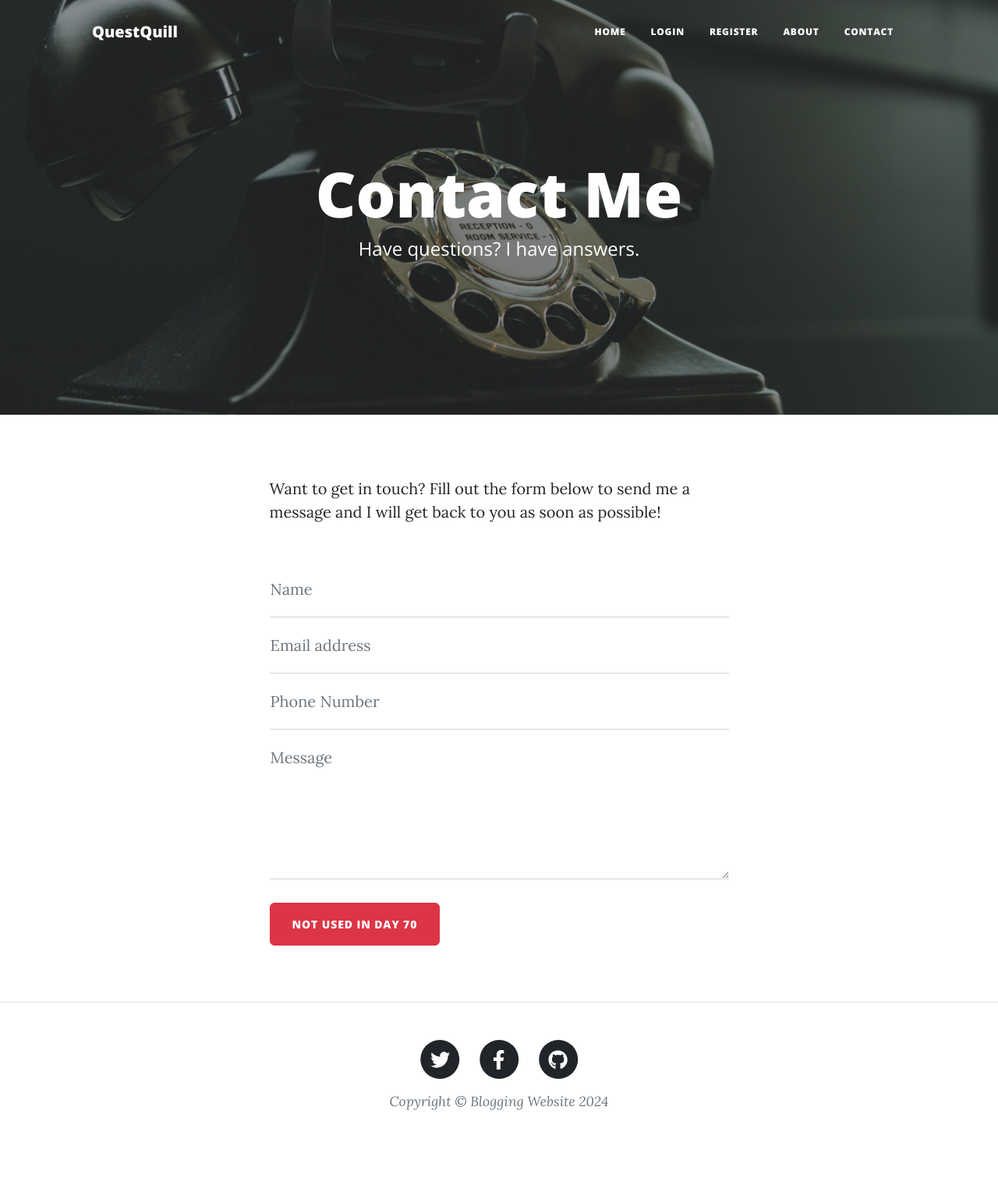
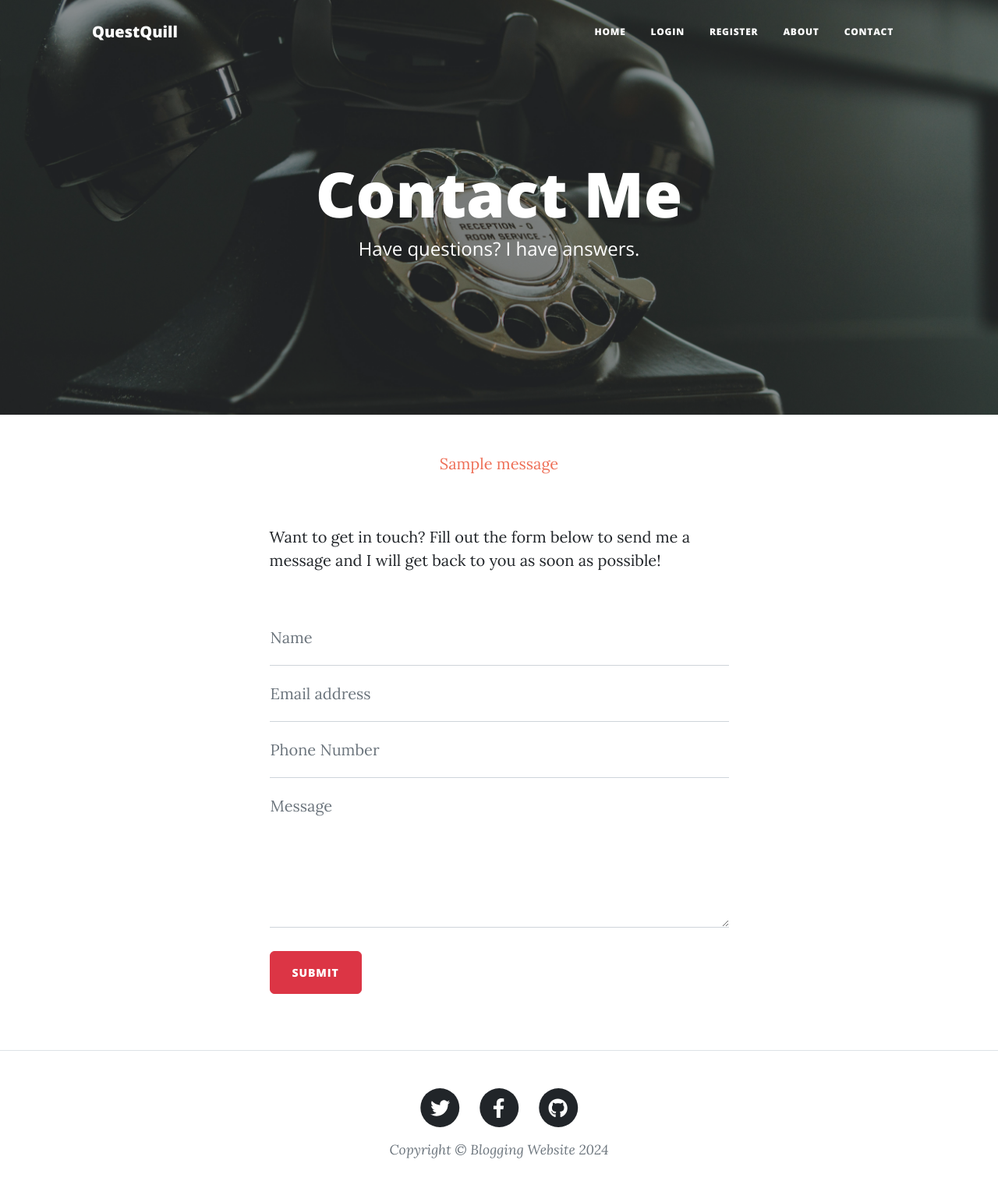
Before and after one commit to Wardahk98/BloggingWebsite, a Flask app: page /contact in a window 1280 px wide. Shown: the top 1515 px of the page at 78% size. Before the commit the page ends 1424 px from the top, so only its background shows below. Run offline with Flask 3, Linux system fonts and the light colour scheme; tables that the repository leaves empty hold one stand-in row (values such as "Sample post"); one stand-in notice (Sample message) is shown; some libraries are stand-ins or nearby versions.

Commit message:
Configure Contact Form

```diff
--- a/main.py
+++ b/main.py
@@ -1,5 +1,5 @@
 from datetime import date
-from flask import Flask, abort, render_template, redirect, url_for, flash
+from flask import Flask, abort, render_template, redirect, url_for, flash, request
 from flask_bootstrap import Bootstrap5
 from flask_ckeditor import CKEditor
 from flask_gravatar import Gravatar
@@ -12,6 +12,7 @@ from werkzeug.security import generate_password_hash, check_password_hash
 # Import your forms from the forms.py
 from forms import CreatePostForm, RegisterUser, Login, Comment
 from typing import List
+import os
 
 app = Flask(__name__)
 app.config['SECRET_KEY'] = '8BYkEfBA6O6donzWlSihBXox7C0sKR6b'
@@ -89,6 +90,15 @@ class CommentData(db.Model):
     # ----------------------- BlogPost Child ----------------------------
     post_comment_id: Mapped[int] = mapped_column(Integer, ForeignKey("blog_posts.id"))
     post_comment: Mapped["BlogPost"] = relationship(back_populates="comment_parent")
+
+
+class ContactForm(db.Model):
+    __tablename__ = "contact-form"
+    id: Mapped[int] = mapped_column(Integer, primary_key=True)
+    name: Mapped[str] = mapped_column(String, nullable=False)
+    email: Mapped[str] = mapped_column(String, nullable=False)
+    phone: Mapped[int] = mapped_column(Integer)
+    message: Mapped[str] = mapped_column(Text, nullable=False)
 
 
 with app.app_context():
@@ -306,8 +316,22 @@ def about():
     return render_template("about.html", logged_out=current_user.is_authenticated)
 
 
-@app.route("/contact")
+@app.route("/contact", methods=["POST", "GET"])
 def contact():
+    if request.method == "POST":
+        name = request.form.get("name")
+        email = request.form.get("email")
+        phone = request.form.get("phone")
+        msg = request.form.get("message")
+        contact_form = ContactForm(
+            name=name,
+            email=email,
+            phone=phone,
+            message=msg,
+        )
+        db.session.add(contact_form)
+        db.session.commit()
+        flash("Your message is delivered. We will get to you soon.")
     return render_template("contact.html", logged_out=current_user.is_authenticated)
 
 
--- a/templates/contact.html
+++ b/templates/contact.html
@@ -24,11 +24,19 @@
 <main class="mb-4">
   <div class="container px-4 px-lg-5">
     <div class="row gx-4 gx-lg-5 justify-content-center">
+      {% with messages = get_flashed_messages() %}
+        {% if messages %}
+          {% for message in messages %}
+            <p class=flash>{{ message }}</p>
+          {% endfor %}
+        {% endif %}
+      {% endwith %}
       <div class="col-md-10 col-lg-8 col-xl-7">
         <p>
           Want to get in touch? Fill out the form below to send me a message and
           I will get back to you as soon as possible!
         </p>
+
         <div class="my-5">
           <!-- * * * * * * * * * * * * * * *-->
           <!-- * * Simplified SB Contact Form for the Tutorial* *-->
@@ -88,7 +96,7 @@
               id="submitButton"
               type="submit"
             >
-              NOT USED in Day 70
+              Submit
             </button>
           </form>
         </div>
```
